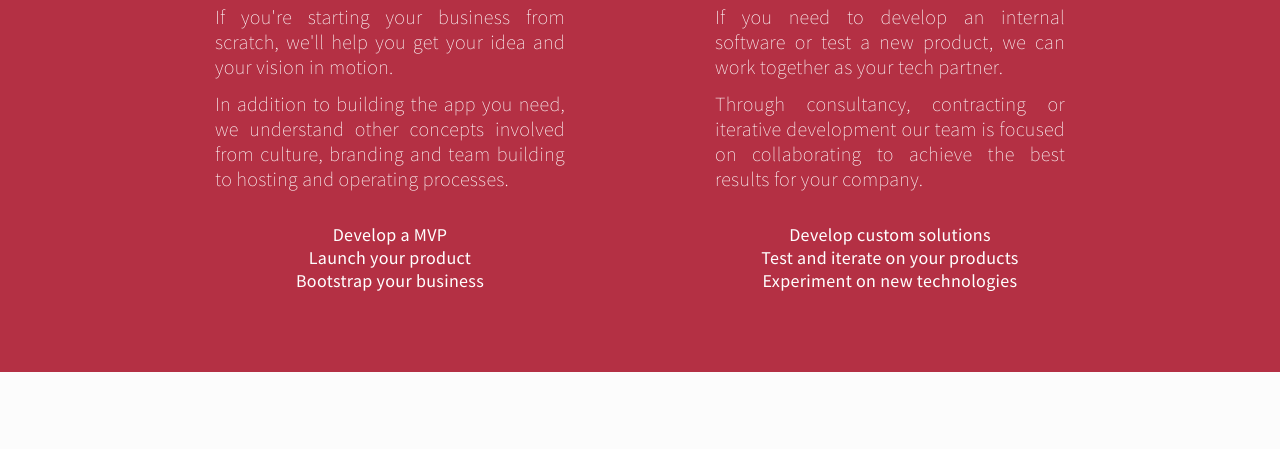
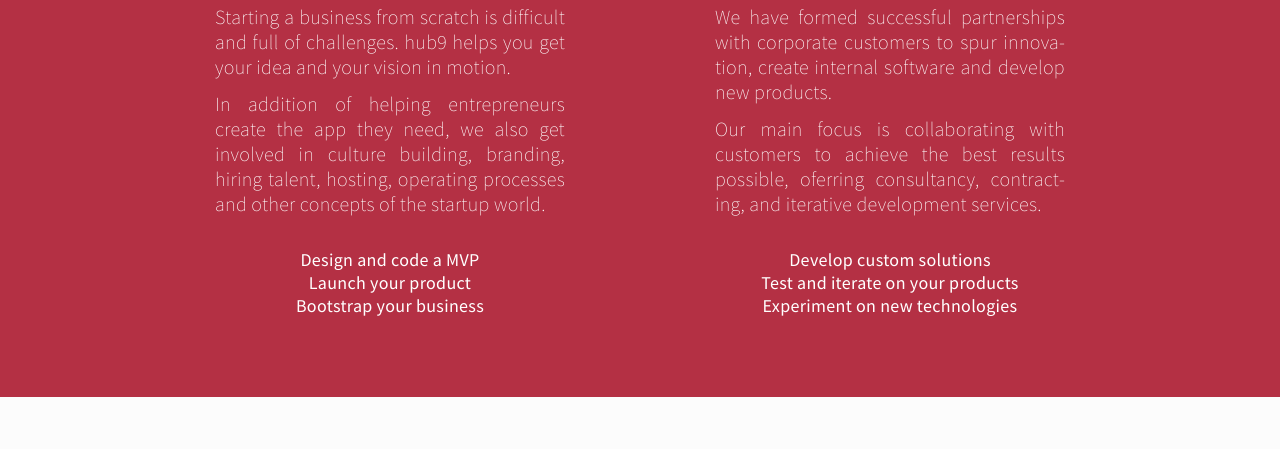
Before and after one commit to hub9/hub9.github.io, a website: page index.html in a window 1280 px wide. Shown: the part 299-748 px from the top of the page. Drawn offline with nearby package versions, Linux system fonts and the light colour scheme; some packages are replaced by stand-ins of ours; files that its build step writes are made by us from their sources; a script that the page names is missing.

Commit message:
Improving copy

```diff
--- a/index.html
+++ b/index.html
@@ -40,14 +40,13 @@
 		<div class="hero-startups">
 			<h2>Startups<i class="fa fa-lightbulb-o"></i></h2>
 			<p>
-				If you're starting your business from scratch, we'll help you get your idea and your vision in motion.
+				Starting a business from scratch is difficult and full of challenges. hub9 helps you get your idea and your vision in motion.
 			</p>
 			<p>
-				In addition to building the app you need, we understand other concepts involved from culture, branding and
-				team building to hosting and operating processes.
+				In addition of helping entrepreneurs create the app they need, we also get involved in culture building, branding, hiring talent, hosting, operating processes and other concepts of the startup world.
 			</p>
 			<ul>
-				<li>Develop a MVP</li>
+				<li>Design and code a MVP</li>
 				<li>Launch your product</li>
 				<li>Bootstrap your business</li>
 			</ul>
@@ -57,11 +56,10 @@
 		<div class="hero-enterprise">
 			<h2>Enterprise<i class="fa fa-cog"></i></h2>
 			<p>
-				If you need to develop an internal software or test a new product, we can work together as your tech partner.
+				We have formed successful partnerships with corporate customers to spur innova&shy;tion, create internal software and develop new products.
 			</p>
 			<p>
-				Through consultancy, contracting or iterative development our team is focused on collaborating to achieve
-				the best results for your company.
+				Our main focus is collaborating with customers to achieve the best results possible, oferring consultancy, contract&shy;ing, and iterative development services.
 			</p>
 			<ul>
 				<li>Develop custom solutions</li>
```
Also changed, not shown: src/index.html (+5 -7 lines).
